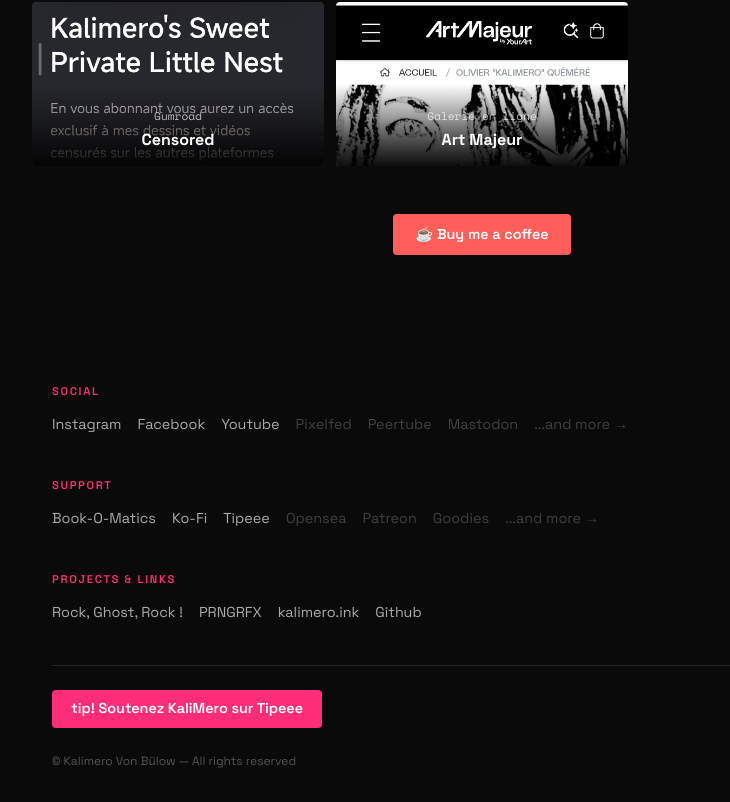
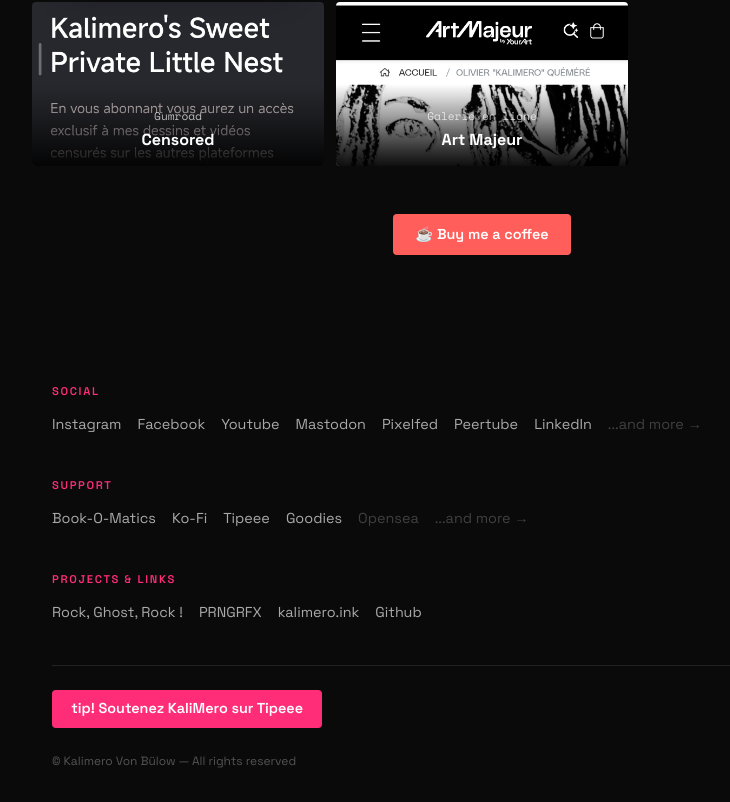
Before and after one commit to Kalimero-Von-Bulow/stationservice, a React (Vite) app: page / in a window 1280 px wide. Shown: the part 4673-5475 px from the top of the page, without its empty margins (158-888 px from the left). Built offline with nearby package versions, Linux system fonts and the light colour scheme.

Commit message:
Add files via upload

```diff
--- a/Footer.tsx
+++ b/Footer.tsx
@@ -5,11 +5,12 @@
 
 const socialLinks: FooterLink[] = [
   { label: "Instagram", href: "https://www.instagram.com/kalimero_____666/" },
-  { label: "Facebook", href: "https://www.facebook.com/kalimero.officiel" },
-  { label: "Youtube", href: "https://www.youtube.com/@kalimero666" },
-  { label: "Pixelfed", href: null },
-  { label: "Peertube", href: null },
-  { label: "Mastodon", href: null },
+  { label: "Facebook", href: "https://facebook.com/kalimero.officiel/" },
+  { label: "Youtube", href: "https://youtube.com/@kalimero_666" },
+  { label: "Mastodon", href: "https://graphics.social/@kalimero" },
+  { label: "Pixelfed", href: "https://pixelfed.fr/kalimero_666" },
+  { label: "Peertube", href: "https://peertube.linuxrocks.online/a/kalimero666/video-channels" },
+  { label: "LinkedIn", href: "https://www.linkedin.com/in/kalimero666" },
   { label: "...and more →", href: null },
 ];
 
@@ -17,9 +18,8 @@
   { label: "Book-O-Matics", href: "https://ko-fi.com/kalimero_666/shop" },
   { label: "Ko-Fi", href: "https://ko-fi.com/kalimero666" },
   { label: "Tipeee", href: "https://www.tipeee.com/kalimero" },
+  { label: "Goodies", href: "https://kalimero.myspreadshop.fr/" },
   { label: "Opensea", href: null },
-  { label: "Patreon", href: null },
-  { label: "Goodies", href: null },
   { label: "...and more →", href: null },
 ];
 
--- a/Navbar.tsx
+++ b/Navbar.tsx
@@ -7,14 +7,12 @@
   { label: "Picaboo", href: "https://picaboo.vercel.app/", external: true },
   { label: "Works", href: "https://kalimero-works.vercel.app/", external: true },
   { label: "Rock, Ghost, Rock !", href: "https://rockghostsrock.digitalpress.blog/", external: true },
-  { label: "Chronic", href: null, external: false },
-  { label: "Rayon X", href: null, external: false },
   { label: "PRNGRFX", href: "https://xxx19.digitalpress.blog/", external: true },
   { label: "Shop", href: "https://ko-fi.com/kalimero_666/shop", external: true },
   { label: "PRNGRFX #01", href: "https://kalimero666.gumroad.com/l/wqynnc", external: true },
   { label: "Censored", href: "https://kalimero666.gumroad.com/l/lkcdl", external: true },
   { label: "Art Majeur", href: "https://www.artmajeur.com/olivier-kalimero-quemere", external: true },
-  { label: "Goodies", href: null, external: false },
+  { label: "Goodies", href: "https://kalimero.myspreadshop.fr/", external: true },
 ];
 
 const S = {
```
